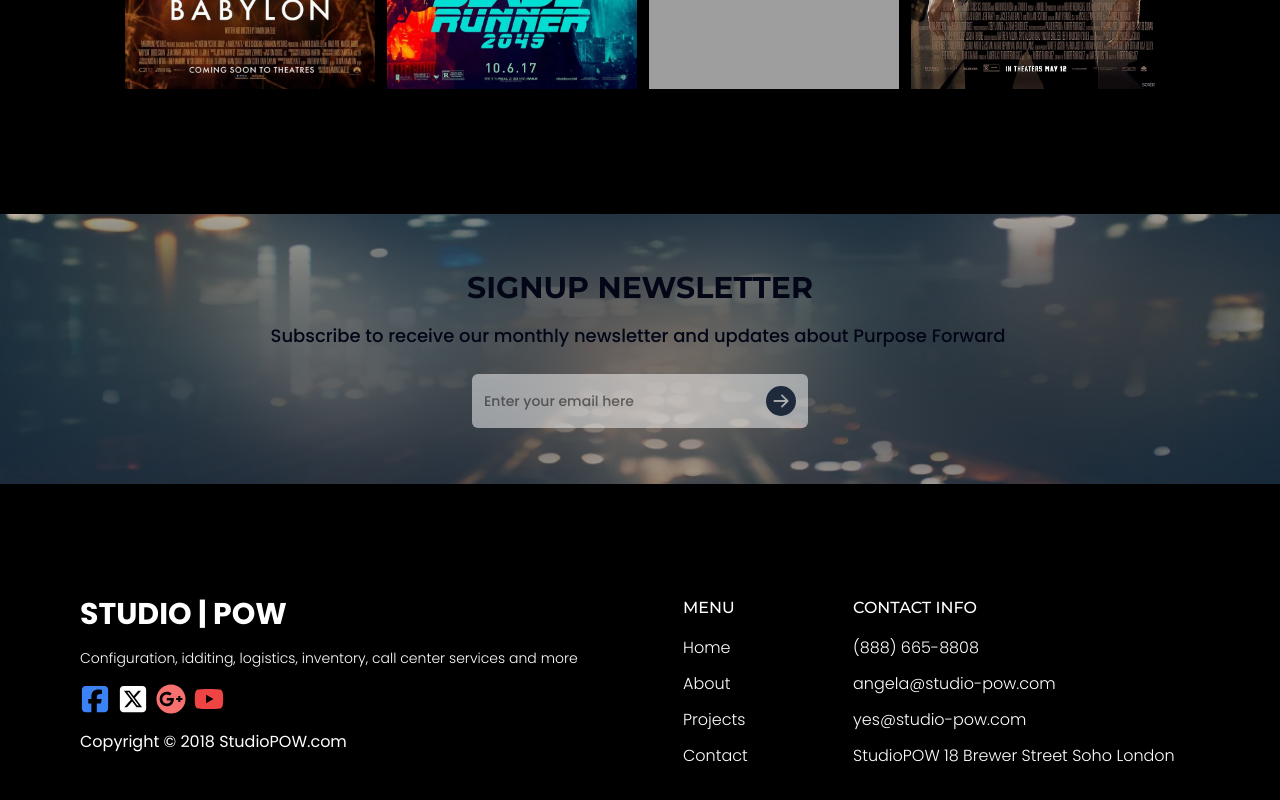
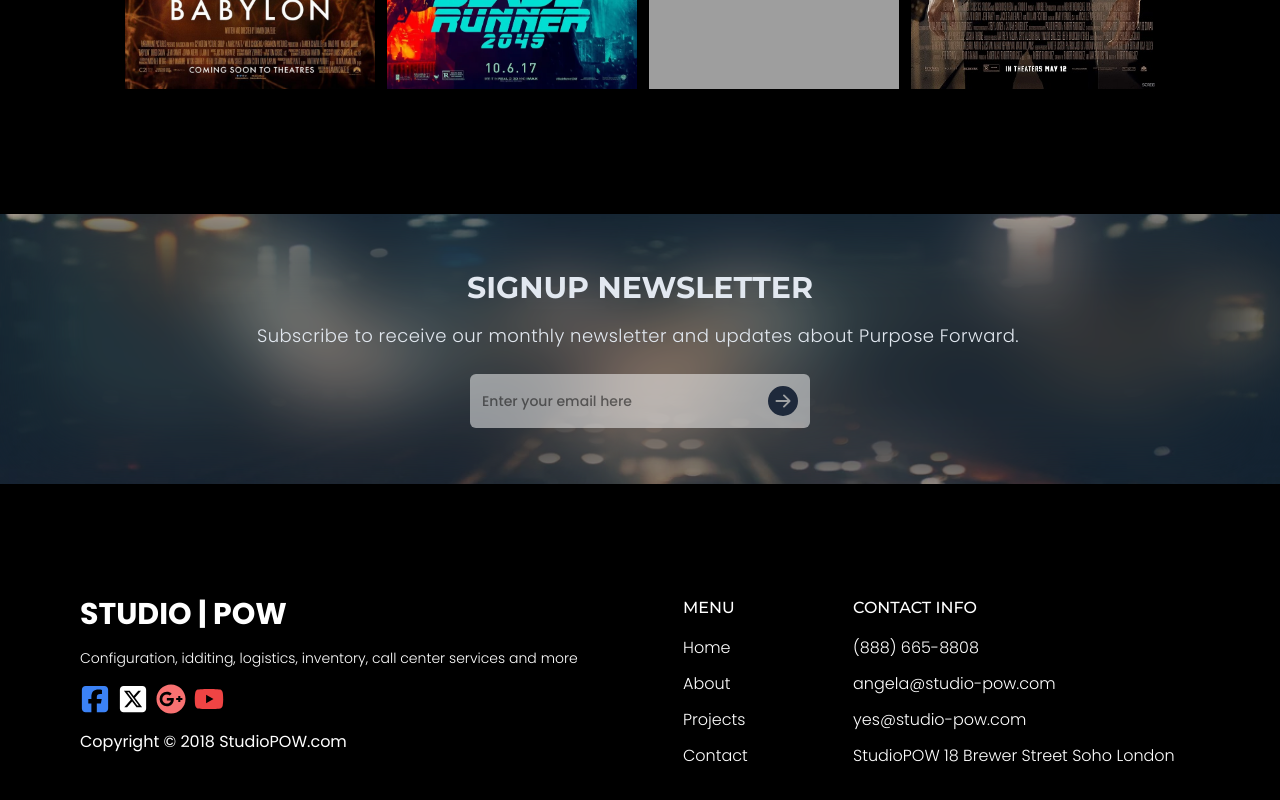
Before and after one commit to AbdurRahman-Khalil/studio_pow, a React (Vite) app: page / in a window 1280 px wide. Shown: the part 1687-2487 px from the top of the page. Built offline with nearby package versions, Linux system fonts and the light colour scheme; grey boxes are pictures that could not be loaded.

Commit message:
fixed: hero and newsletter image not showing

```diff
--- a/src/LandingPage/main/Main.jsx
+++ b/src/LandingPage/main/Main.jsx
@@ -48,7 +48,7 @@
 
             <NewsLetter
                 newsLetterHeading={"SIGNUP NEWSLETTER"}
-                newsLetterPara={"Subscribe to receive our monthly newsletter and updates about Purpose Forward"}
+                newsLetterPara={"Subscribe to receive our monthly newsletter and updates about Purpose Forward."}
                 placeholderText={"Enter your email here"}
             />
 
--- a/src/LandingPage/main/NewsLetter.jsx
+++ b/src/LandingPage/main/NewsLetter.jsx
@@ -5,11 +5,11 @@
 
 const NewsLetter = ({ newsLetterHeading, newsLetterPara, placeholderText }) => {
     return (
-        <section className="bg-newsletter-img text-slate-950 bg-cover bg-center h-[fit-content] w-full mt-20 mb-8">
-            <div className='flex flex-col items-center text-center w-[100%] h-[100%] backdrop-blur-3xl py-14 px-5 min-[300px]:px-6 sm:px-12 md:px-18 lg:px-20'>
+        <section id='newsletter' className="text-slate-200 h-[fit-content] w-full mt-20 mb-8">
+            <div className='flex flex-col items-center text-center w-[100%] h-[100%] bg-black/15 backdrop-blur-2xl py-14 px-5 min-[300px]:px-6 sm:px-12 md:px-18 lg:px-20'>
                 <h2 className='mb-4 text-3xl font-bold font-montserrat'>{newsLetterHeading}</h2>
-                <p className='pr-1 mb-6 text-lg font-medium'>{newsLetterPara}</p>
-                <form className='flex gap-2 px-3 py-3 rounded-md bg-white/50'>
+                <p className='pr-1 mb-6 text-lg font-normal tracking-wide sm:font-light'>{newsLetterPara}</p>
+                <form className='flex gap-3 px-3 py-3 rounded-md bg-white/50'>
                     <input
                         type='email'
                         id='email'
--- a/src/index.css
+++ b/src/index.css
@@ -9,3 +9,18 @@
 @tailwind base;
 @tailwind components;
 @tailwind utilities;
+
+
+@layer base {
+    #home {
+        background-image: url(./LandingPage/main/images/hero_image.webp);
+        background-size: cover;
+        background-position: center;
+    }
+
+    #newsletter {
+        background-image: url(./LandingPage/main/images/newsletter_image.webp);
+        background-size: cover;
+        background-position: center;
+    }
+}
```
